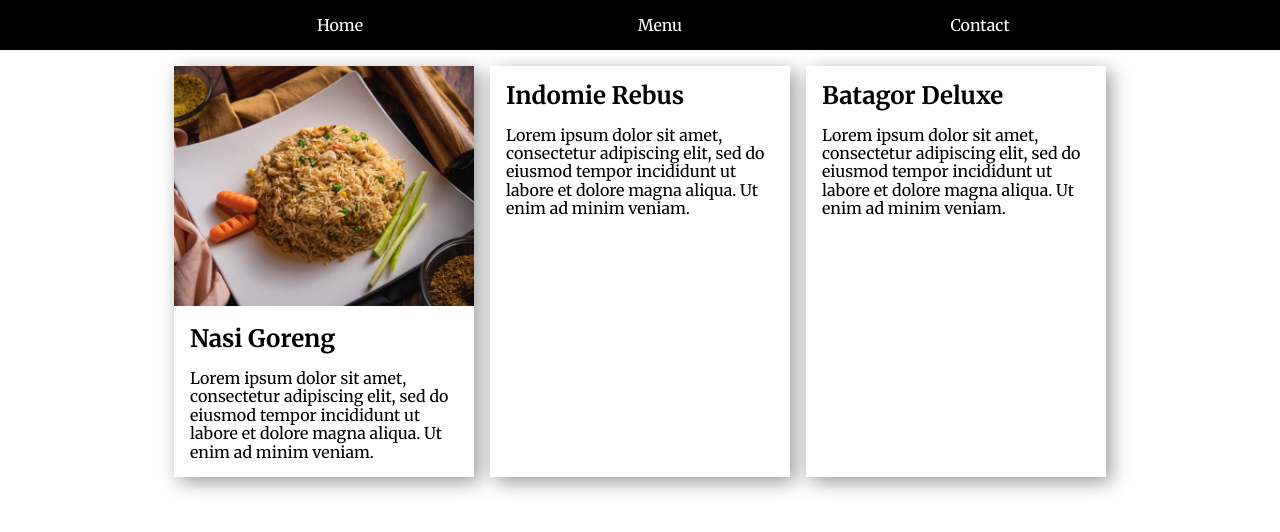
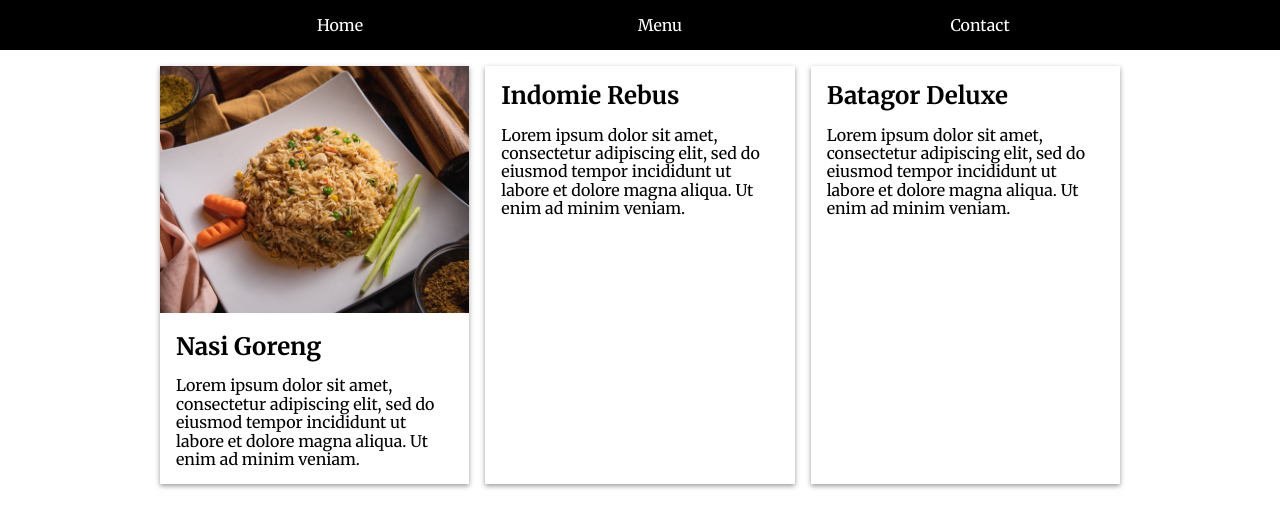
Before and after one commit to itshiroto/restaurant-odin, a website built with webpack: page dist/index.html in a window 1280 px wide. Built offline with nearby package versions, Linux system fonts and the light colour scheme.

Commit message:
M: Restructuring menu.js functions into object

```diff
--- a/src/css/menu.css
+++ b/src/css/menu.css
@@ -7,10 +7,10 @@
 
 .menu-item {
 	height:auto;
-	width: 300px;
+	width: 360px;
 	position:relative;
 	background-color: white;
-	box-shadow: 5px 5px 18px 0px rgba(0,0,0,0.40);
+	box-shadow: 0px 2px 5px 0px rgba(0,0,0,0.40);
 }
 
 .menu-item img {
--- a/src/menu.js
+++ b/src/menu.js
@@ -8,35 +8,39 @@ function init() {
 	return grid;
 }
 
-function addMenu(item) {
-	const card = document.createElement('div');
-	const name = document.createElement('h2');
-	const desc = document.createElement('p');
-	const txtParent = document.createElement('div');
-
-	name.innerText = item.name;
-	desc.innerText = item.desc;
-
-	card.classList.add("menu-item")
-	name.classList.add("item-name");
-	desc.classList.add("item-desc");
-	txtParent.classList.add("item-text");
-
-	txtParent.append(name, desc);
-	if (item.img){
-		const img = new Image();
-		img.src = require('./img/' + item.img);
-		card.prepend(img)
+const card = (() => {
+	const addText = (name, desc) => {
+		const base = document.createElement('div');
+		const nameDOM = document.createElement('h2');
+		const descDOM = document.createElement('p');
+		nameDOM.innerText = name;
+		descDOM.innerText = desc;
+		nameDOM.classList.add("item-name");
+		descDOM.classList.add("item-desc");
+		base.classList.add("item-text");
+		base.append(nameDOM, descDOM);
+		return base;
 	}
-	card.append(txtParent);
-	return card;
-}
+	const addImg = (img) => {
+		if (img == undefined) return "";
+		const imgDOM = new Image();
+		imgDOM.src = require('./img/' + img);
+		return imgDOM;
+	}
+	const create = (item) => {
+		const card = document.createElement('div');
+		card.classList.add("menu-item")
+		card.append(addImg(item.img),addText(item.name, item.desc));
+		return card;
+	}
+	return {
+		create,
+	}
+})()
 
 function render() {
 	const base = init();
-	menu.forEach(item => {
-		base.appendChild(addMenu(item));
-	})
+	menu.forEach(item => base.appendChild(card.create(item)))
 	const container = createContainer();
 	container.appendChild(base);
 	return container;
```
